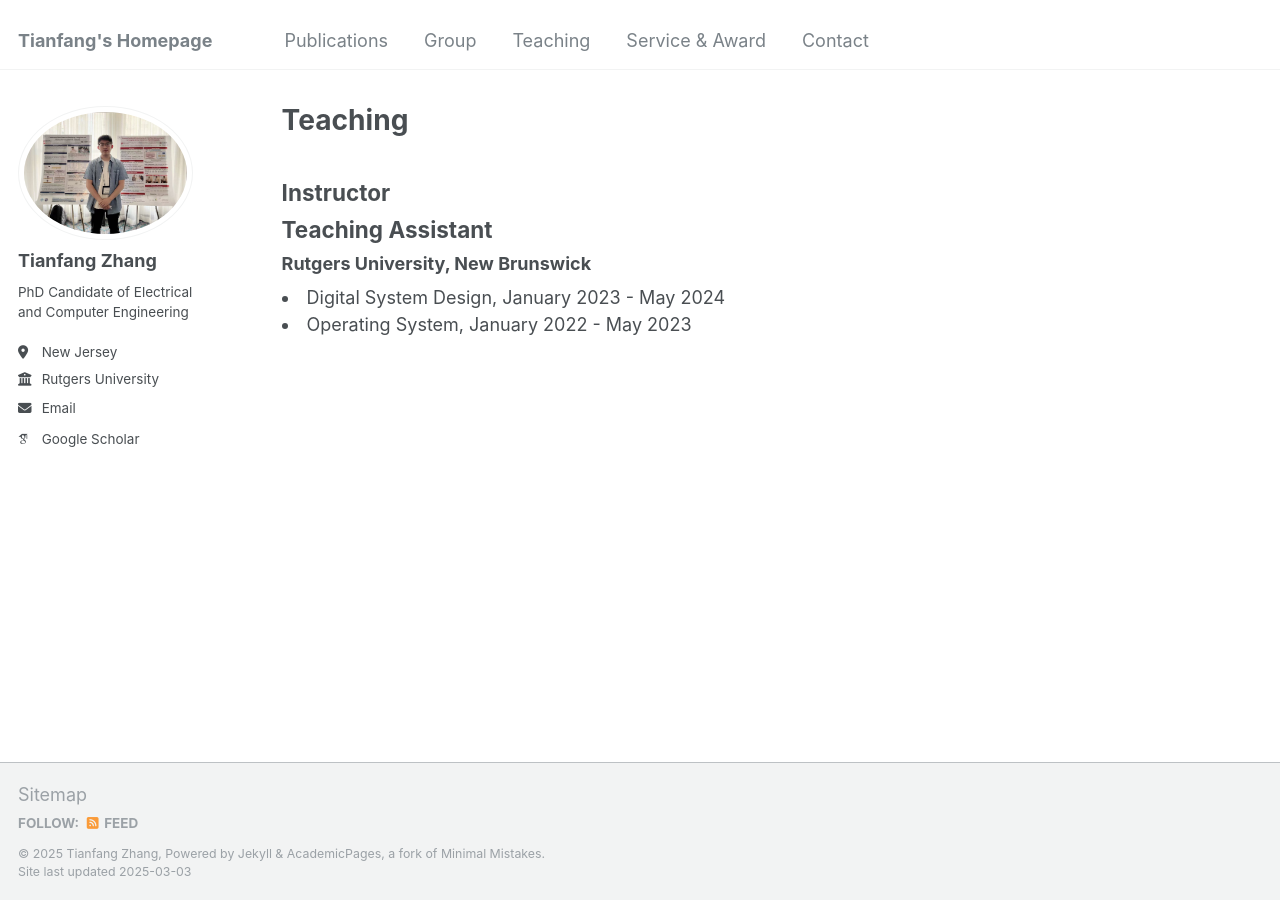
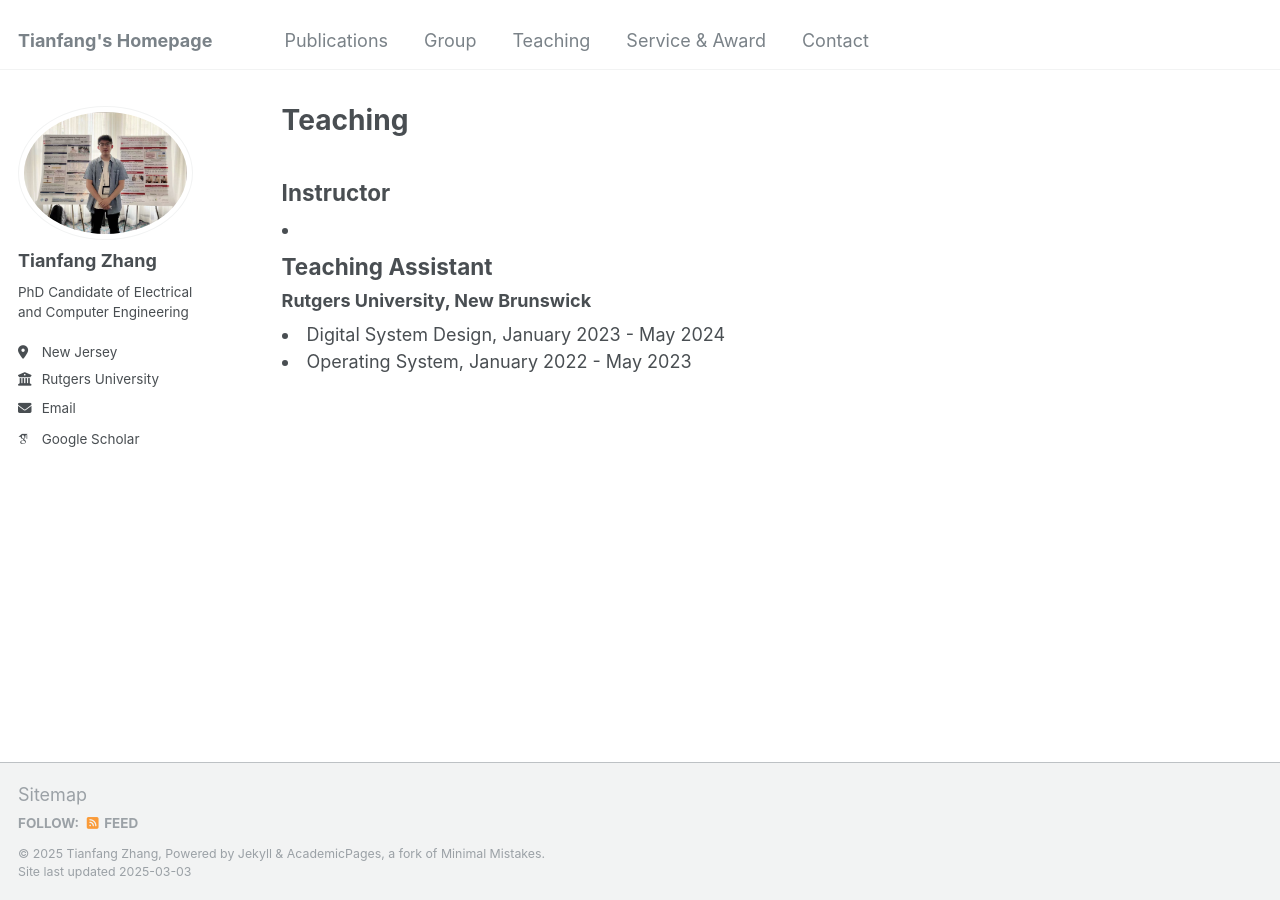
Before and after one commit to tianfang96/tianfang96.github.io, a Jekyll site: the page built from _pages/teaching.html, in a window 1280 px wide. Built offline with Jekyll 4.4.1, drawn with Linux system fonts in a browser that asks for light colours; some web fonts are replaced.

Commit message:
Update teaching.html

```diff
--- a/_pages/teaching.html
+++ b/_pages/teaching.html
@@ -5,6 +5,8 @@ permalink: /teaching/
 author_profile: true
 ---
 <h2 style="margin-bottom: 10px;"><strong>Instructor</strong></h2>
+<li class="course"> </li>
+
 <h2 style="margin-top: 10px; margin-bottom: 10px;"><strong>Teaching Assistant</strong></h2>
 <h3 style="margin-top: 10px;">Rutgers University, New Brunswick</h3>
 <li class="course">Digital System Design, January 2023 - May 2024</li>
```
